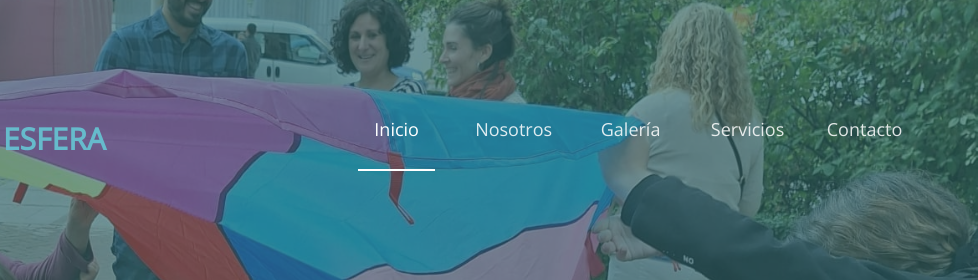
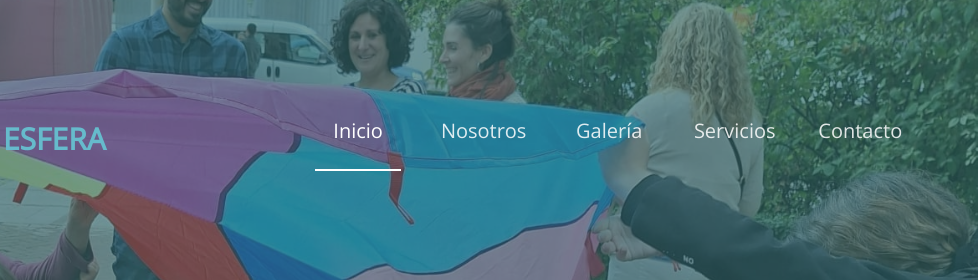
Before and after one commit to adrianof26/adrianof26.github.io, a plain HTML site: page eventos_esfera_segunda/index.html in a window 1280 px wide. Shown: the top 280 px of the page, 302-1280 px from the left. Drawn offline with nearby package versions, Linux system fonts and the light colour scheme.

Commit message:
Update main.css

```diff
--- a/eventos_esfera_segunda/styles/main.css
+++ b/eventos_esfera_segunda/styles/main.css
@@ -463,7 +463,7 @@ footer {
 }
 
 /* Extra Small Devices, Phones */
-@media (min-width: 375px){
+@media (min-width: 375px) {
   body{
     font-size: 35px;
   }
@@ -491,6 +491,9 @@ footer {
     display: none;
     background: #346767;
     border-top: none;
+  }
+  .menu a{
+    font-size: 40px;
   }
   .closed,
   .menu__trigger {
@@ -543,7 +546,7 @@ footer {
   }
   .menu a {
     color: rgba(255, 255, 255, 0.85);
-    font-size: 18px;
+    font-size: 40px;
   }
   .menu a::before {
     border-bottom: none;
@@ -658,6 +661,10 @@ footer {
   body {
     font-size: 16px;
   }
+
+  .menu a {
+    font-size: 20px;
+  }
   .ourteam__desctiption {
     font-size: 14px;
   }
```
